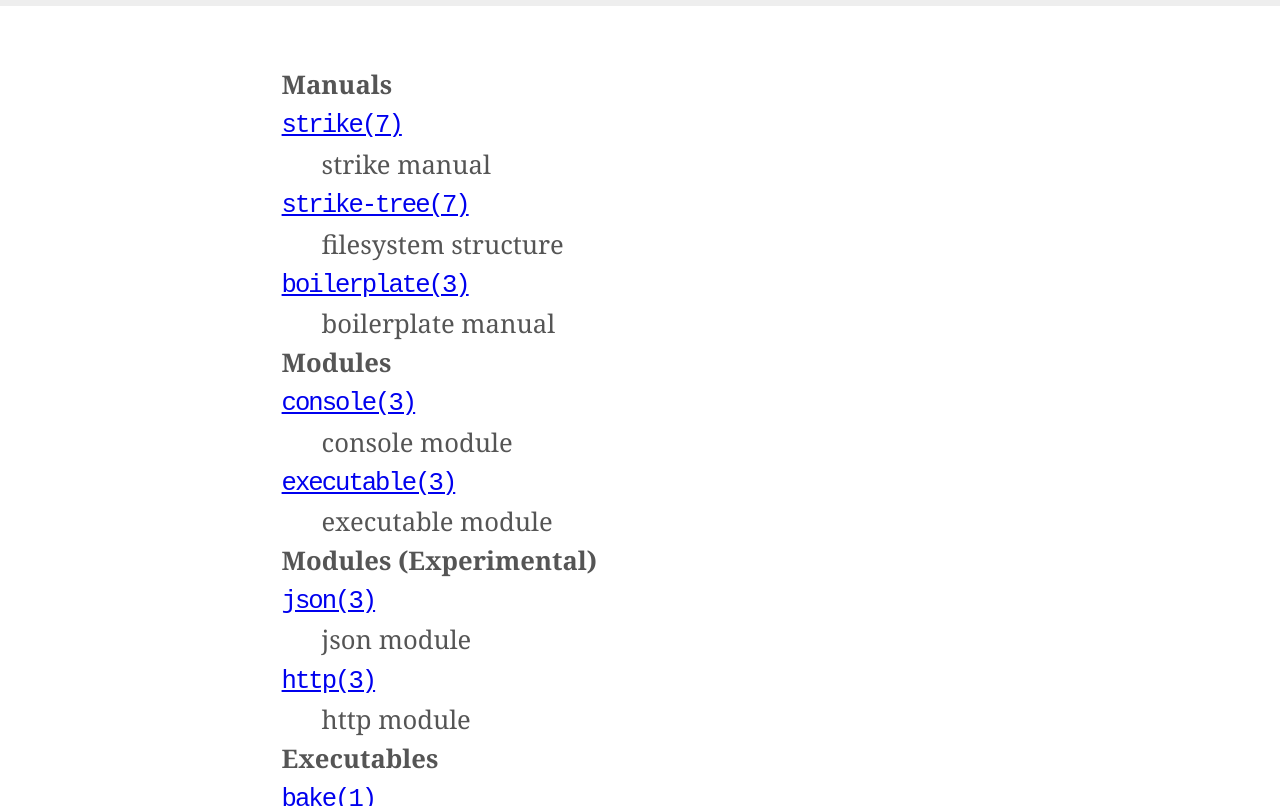
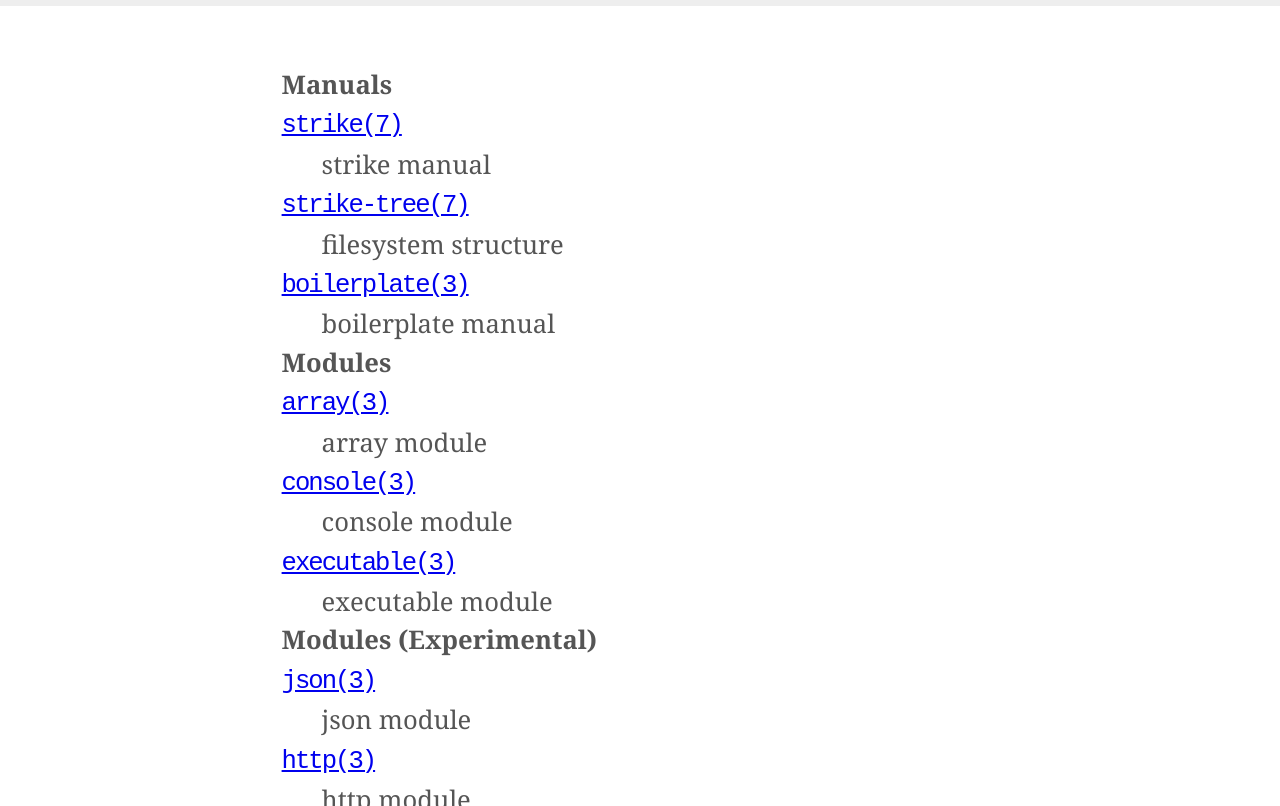
Before and after one commit to tmpfs/strike, a website: page doc/index.html in a window 1280 px wide. Shown: the part 74-880 px from the top of the page. Drawn offline with Linux system fonts and the light colour scheme.

Commit message:
Added the draft version of the array(3) documentation.

```diff
--- a/doc/index.html
+++ b/doc/index.html
@@ -33,6 +33,10 @@
 					</dl>
 					<h4>Modules</h4>
 					<dl>
+						<dt>
+							<a class="man-ref" href="array.3.html">array(3)</a>
+						</dt>
+						<dd>array module</dd>
 						<dt>
 							<a class="man-ref" href="console.3.html">console(3)</a>
 						</dt>
```
Also changed, not shown: 3 other files.
